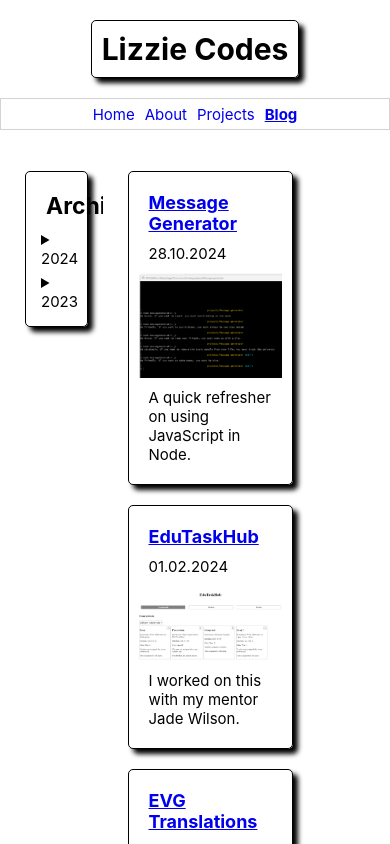
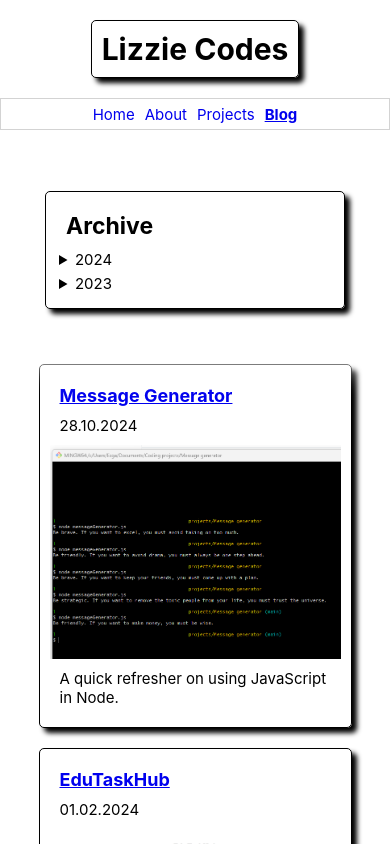
Before and after one commit to evg4/evgportfolio, a React (Create React App) app: page /blog in a window 390 px wide. Shown: the top 844 px of the page. Built offline with nearby package versions, Linux system fonts and the light colour scheme.

Commit message:
Make blog page responsive

```diff
--- a/src/components/Archive/Archive.module.css
+++ b/src/components/Archive/Archive.module.css
@@ -14,12 +14,12 @@
 .year {
   font-size: 25px;
   margin: 5px;
-  margin-left: 5px;
+  margin-left: 3px;
 }
 
 .month {
   margin: 5px;
-  margin-left: 20px;
+  margin-left: 15px;
   font-size: 25px;
 }
 
--- a/src/components/Blog/Blog.module.css
+++ b/src/components/Blog/Blog.module.css
@@ -1,17 +1,13 @@
-/*
-* {border: 1px solid red;}
-*/
-
-
 .blogPage {
   display: flex;
   height: 100%;
   padding: 0px;
 }
 
-.preview { /*div within div within section */
+.preview {
+  /*div within div within section */
   width: 50%;
-  margin: 15px ;
+  margin: 15px;
   padding-top: 0px;
 }
 
@@ -24,3 +20,43 @@
   overflow-y: auto;
   margin: 0;
 }
+
+@media only screen and (max-width: 850px) {
+  .archive {
+    width: 30%;
+  }
+  .preview {
+    width: 60%;
+  }
+}
+
+@media only screen and (max-width: 710px) {
+  .archive {
+    width: 35%;
+  }
+  .preview {
+    width: 60%;
+  }
+}
+
+@media only screen and (max-width: 580px) {
+  .blogPage {
+    flex-direction: column;
+  }
+
+  .preview {
+    width: 90%;
+    margin: 0 auto;
+  }
+
+  .archive {
+    z-index: 20;
+    background-color: white;
+    top: 0px;
+    padding: 20px;
+    margin-bottom: 20px;
+    border-radius: 5px;
+    box-shadow: 0 20px 30px white;
+    width: 100%;
+  }
+}
```
